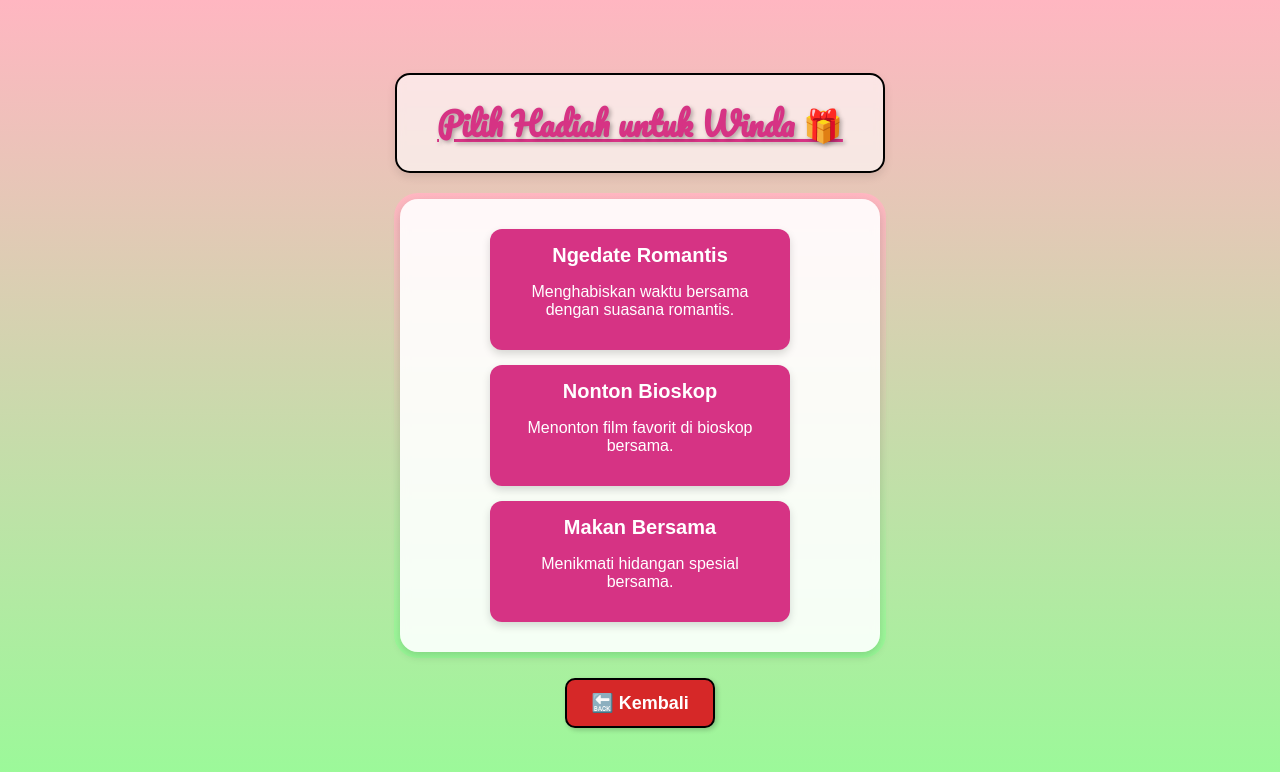
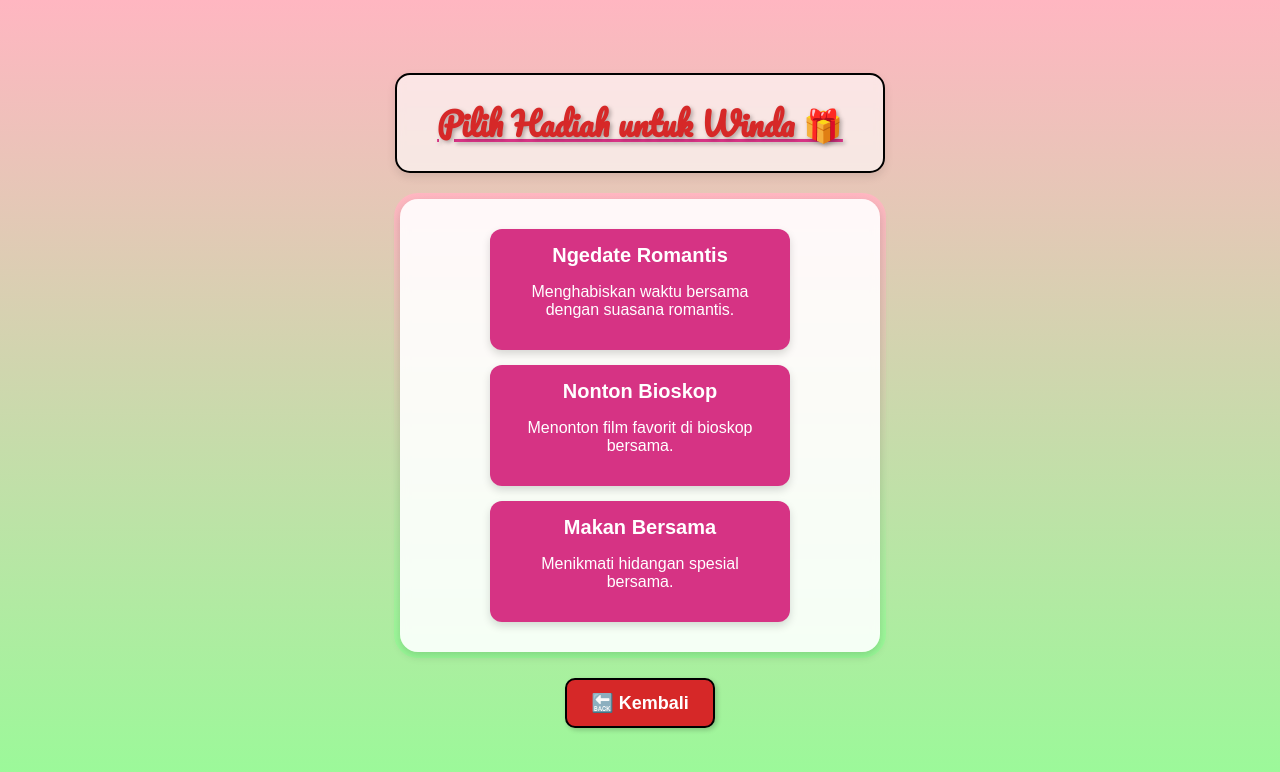
Before and after one commit to PutraPratama98/Birtday-Gift-Winda, a plain HTML site: page hadiah.html in a window 1280 px wide. Drawn offline with Linux system fonts and the light colour scheme.

Commit message:
Update hadiah.html

```diff
--- a/hadiah.html
+++ b/hadiah.html
@@ -47,7 +47,7 @@
     .header h1 {
       font-family: 'Pacifico', cursive;
       font-size: 32px;
-      color: #d63384;
+      color: #d62828;
       text-shadow: 2px 2px 4px rgba(0, 0, 0, 0.3);
       margin: 0;
       text-decoration: underline;
```
